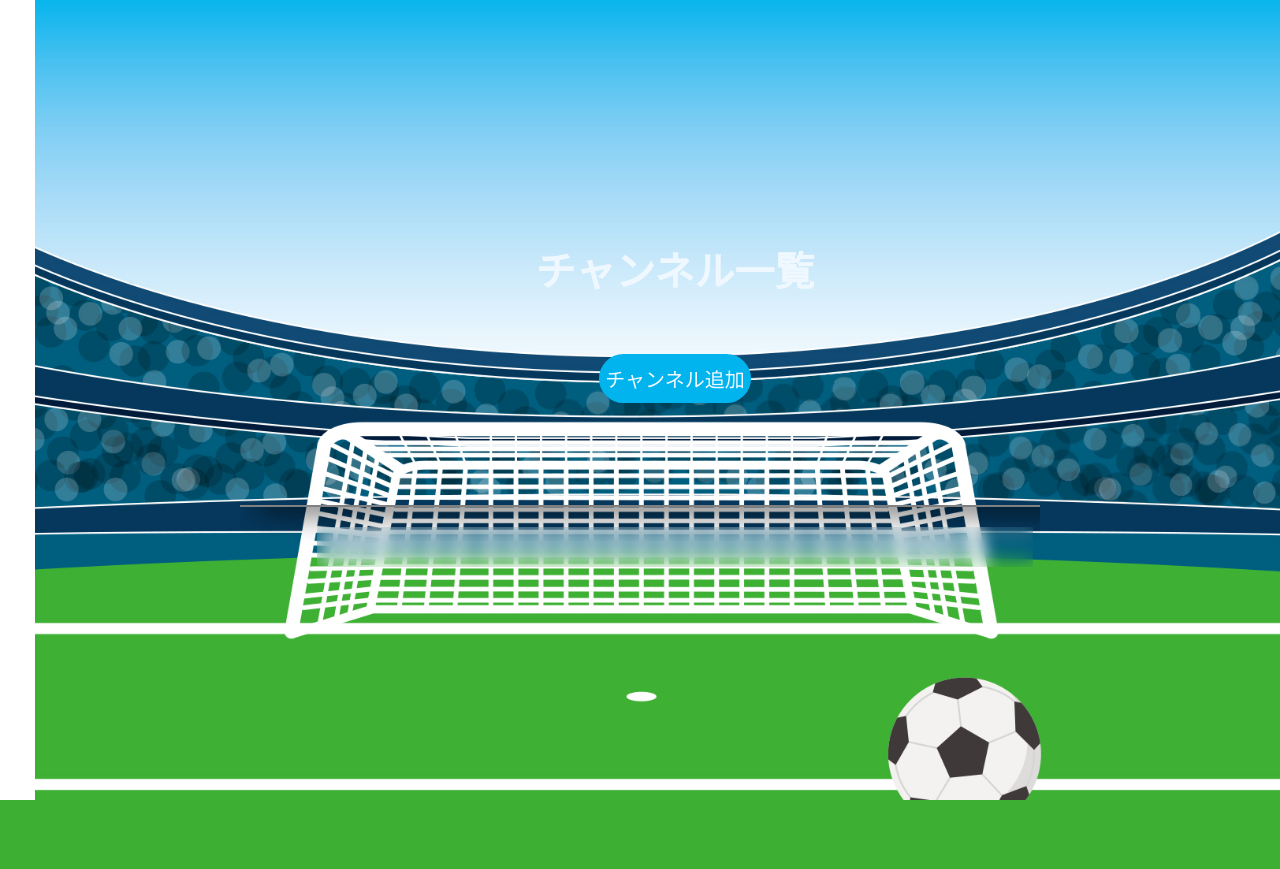
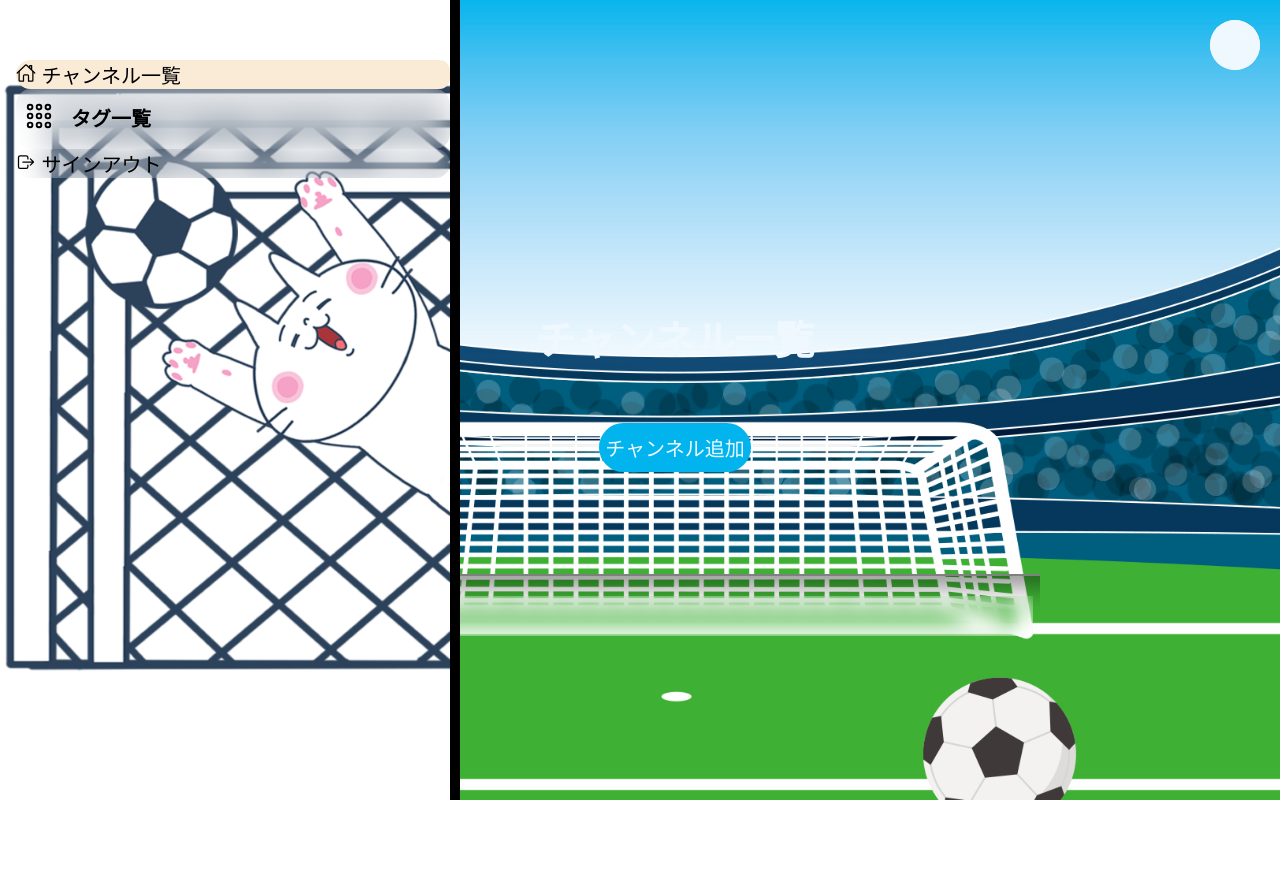
Before and after one commit to Winter-Hackathon-teamG/TeamG_Chatapp, a Flask app: template templates/index.html in a window 1280 px wide. Before the commit the page ends 800 px from the top, so only its background shows below. Run offline with Flask 2, Linux system fonts and the light colour scheme; the template is opened without the code that fills it, so the values that code supplies are empty; some web fonts are replaced.

Commit message:
sidebar.cssの作成

```diff
--- a/static/css/main.css
+++ b/static/css/main.css
@@ -132,7 +132,7 @@ img {
 .paginaition li.colored {
   /*color未定*/
   /* background-color: aliceblue; */
-  /* color: aliceblue; */
+  color: aliceblue;
 }
 
 #prev,
--- a/static/css/sidebar.css
+++ b/static/css/sidebar.css
@@ -5,10 +5,103 @@
   z-index: 100;
   height: 100vh;
   width: 70px;
-  background-image: none;
+  background-image: url(../img/football_goal_post.png);
   background-size: cover;
   box-shadow: 10px 0 0;
   overflow-x: hidden;
   transition: all 0.5s;
   box-sizing: border-box;
 }
+
+.navigation:hover {
+  width: 450px;
+}
+
+.navigation ul {
+  display: flex;
+  flex-direction: column;
+  width: 100%;
+  padding-top: 40px;
+  padding-left: 16px;
+}
+
+.navigation ul li {
+  list-style: none;
+  display: block;
+  position: relative;
+  width: 100%;
+  border-radius: 15px;
+  backdrop-filter: blur(16px);
+  -webkit-backdrop-filter: blur(16px);
+}
+
+.navigation ul li:hover {
+  background-color: aliceblue;
+}
+
+.navigation ul li.active {
+  background-color: antiquewhite;
+  border-top-left-radius: 20px;
+  border-bottom-left-radius: 20px;
+}
+
+.navigation ul li a {
+  display: block;
+  position: relative;
+  text-decoration: none;
+  color: black;
+  font-weight: 800;
+  width: 100%;
+  display: flex;
+}
+
+.navigation ul li.active a::before {
+  content: "";
+  position: absolute;
+  width: 30px;
+  height: 30px;
+  top: -30px;
+  right: 0;
+  border-radius: 50%;
+  box-shadow: 15px 15px 0 black;
+}
+
+.navigation ul li.active a::after {
+  content: "";
+  position: absolute;
+  width: 30px;
+  height: 30px;
+  top: 60px;
+  right: 0;
+  border-radius: 50%;
+  box-shadow: 15px 15px 0 black;
+}
+
+.navigation ul li a .icon {
+  display: block;
+  min-width: 45px;
+  height: 60px;
+  line-height: 70px;
+  text-align: center;
+}
+
+.navigation ul li a .icon ion-icon {
+  font-size: 1.5em;
+}
+
+.navigation ul li a .title {
+  padding-left: 10px;
+  height: 60px;
+  line-height: 60px;
+  white-space: nowrap;
+}
+
+@media screen and (max-width: 649px) {
+  .navigation {
+    display: none;
+  }
+
+  .main-container {
+    padding-left: 0;
+  }
+}
--- a/templates/base.html
+++ b/templates/base.html
@@ -17,10 +17,8 @@
     />
   </head>
   <body>
-    {#
-      {% include '#'%}
-      {% include '#'%}
-    #}
+    {% include 'sidebar.html'%}
+    {% include 'mobile-header.html'%}
     {% block body %}{% endblock %}
     {% block script %}{% endblock %}
     <script
--- a/templates/sidebar.html
+++ b/templates/sidebar.html
@@ -1,16 +1,22 @@
 <div class="navigation">
   <ul>
     <li class="list active">
-      {#<a href="{{ url_for('index') }}">
+      {#<a href="{{ url_for('index') }}">#}
         <span class="icon"><ion-icon name="home-outline"></ion-icon></span>
         <span class="title">チャンネル一覧</span>
-      </a>#}
+      {#</a>#}
     </li>
     <li class="list">
-      {#<a href="{{ url('logout') }}">
+      <a href="#">
+        <span class="icon"><ion-icon name="apps-outline"></ion-icon></span>
+        <span class="title">タグ一覧</span>
+      </a>
+    </li>
+    <li class="list">
+      {#<a href="{{ url_for('logout') }}">#}
         <span class="icon"><ion-icon name="log-out-outline"></ion-icon></span>
         <span class="title">サインアウト</span>
-      </a>#}
+      {#</a>#}
     </li>
   </ul>
 </div>
```
Also changed, not shown: 1 other file.
